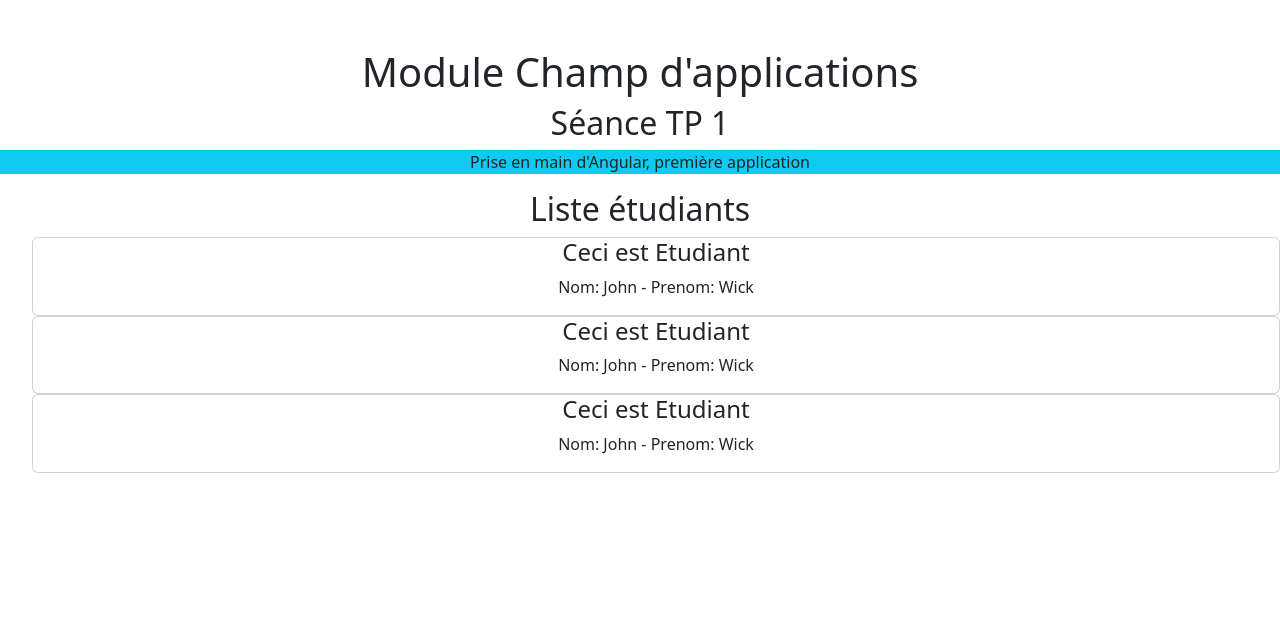
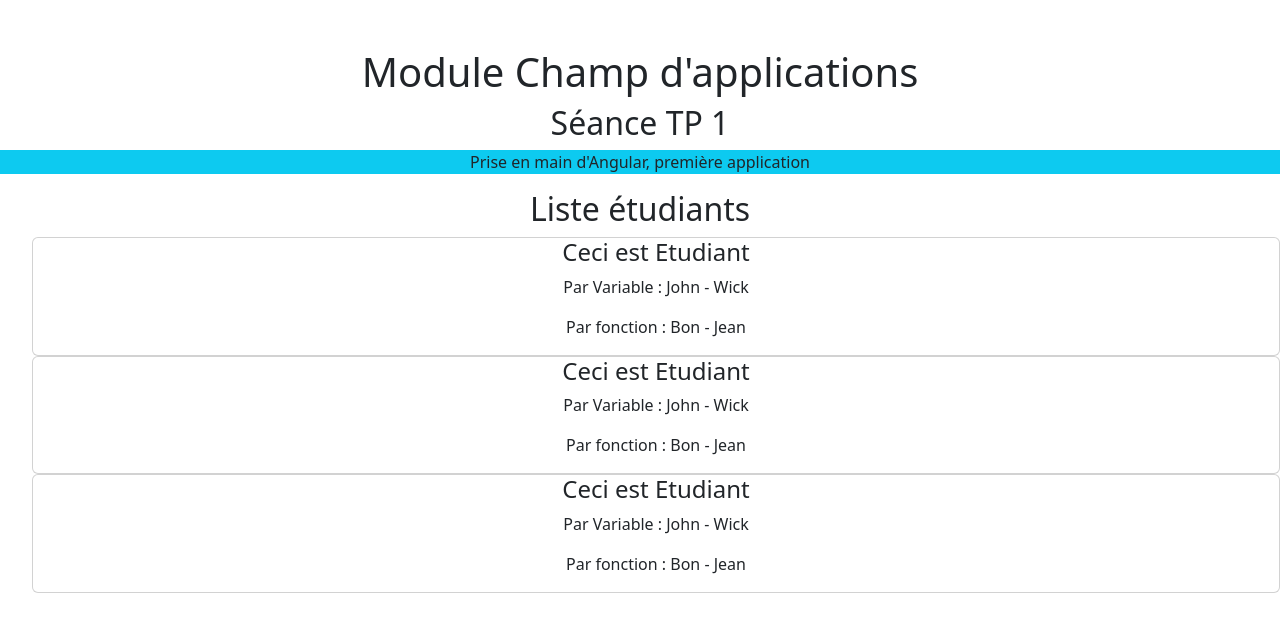
Before and after one commit to SiamakSm/Tp1Angular, an Angular app: page / in a window 1280 px wide. Shown: the top 632 px of the page. Built offline with nearby package versions, Linux system fonts and the light colour scheme.

Commit message:
3.4 - variables et fonctions interpolation

```diff
--- a/src/app/etudiant/etudiant.component.html
+++ b/src/app/etudiant/etudiant.component.html
@@ -1,4 +1,6 @@
 <li class="card card-small">
     <h4>Ceci est Etudiant</h4>
-    <p>Nom: {{ nomEtu }} - Prenom: {{ prenomEtu }}</p>
+    <p>Par Variable : {{ nomEtu }} - {{ prenomEtu }}</p>
+    <p>Par fonction : {{ retNomEtu() }} - {{ retPrenomEtu() }}</p>
+
 </li>
--- a/src/app/etudiant/etudiant.component.ts
+++ b/src/app/etudiant/etudiant.component.ts
@@ -7,6 +7,14 @@ import { Component } from '@angular/core';
   styleUrl: './etudiant.component.css'
 })
 export class EtudiantComponent {
+
+  retNomEtu() {
+    return 'Bon';
+  }
+  retPrenomEtu() {
+    return 'Jean';
+  }
+
   nomEtu = 'John';
   prenomEtu = 'Wick';
 }
```
